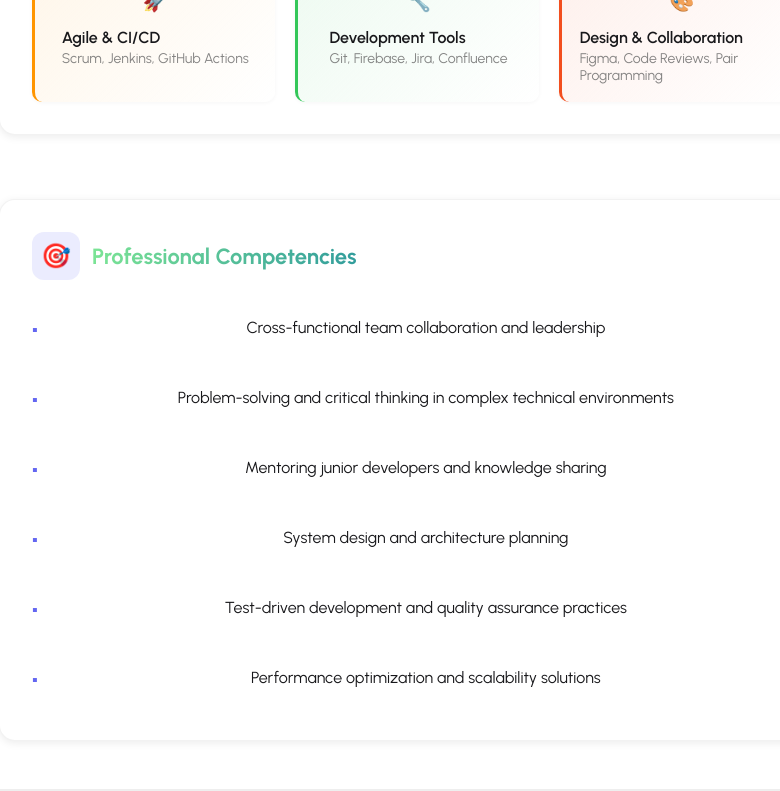
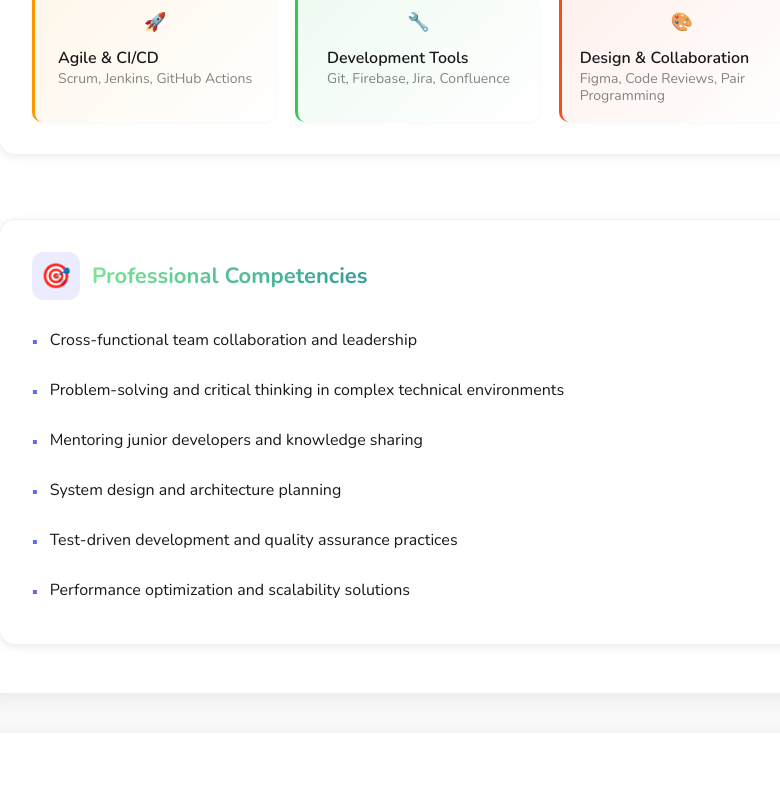
Before and after one commit to chawatvish/chawatvish.github.io, a React (Vite) app: page / in a window 1280 px wide. Shown: the part 3561-4352 px from the top of the page, without its empty margins (223-1003 px from the left). Built offline with nearby package versions, Linux system fonts and the light colour scheme.

Commit message:
Update skill css

```diff
--- a/src/index.css
+++ b/src/index.css
@@ -1,9 +1,9 @@
-@import url('https://fonts.googleapis.com/css2?family=Urbanist:ital,wght@0,100..900;1,100..900&display=swap');
+@import url('https://fonts.googleapis.com/css2?family=Nunito:ital,wght@0,200..1000;1,200..1000&display=swap');
 @import 'tailwindcss';
 
 /* ===== CSS VARIABLES ===== */
 :root {
-  --font-family: 'Urbanist', sans-serif;
+  --font-family: 'Nunito', sans-serif;
   --bg-light: #fafafa;
   --text-light: #18181b;
   --bg-dark: #18181b;
@@ -487,14 +487,27 @@
 }
 
 .dark .enhanced-skill-card {
-  background: rgba(255, 255, 255, 0.02);
-  border-left-color: currentColor;
+  background: rgba(35, 35, 42, 0.8) !important;
+  border: 1px solid rgba(75, 85, 99, 0.3);
+  box-shadow: 0 2px 8px rgba(0, 0, 0, 0.4);
+}
+
+.dark .enhanced-skill-card:hover {
+  background: rgba(35, 35, 42, 0.95) !important;
+  border-color: rgba(75, 85, 99, 0.5);
+  box-shadow: 0 4px 16px rgba(0, 0, 0, 0.5);
 }
 
 .enhanced-skill-card .skill-icon {
-  font-size: 20px;
+  font-size: 16px;
   margin-bottom: 0;
   flex-shrink: 0;
+}
+
+@media (min-width: 768px) {
+  .enhanced-skill-card .skill-icon {
+    font-size: 18px;
+  }
 }
 
 .skill-content {
@@ -524,6 +537,11 @@
   font-weight: 400;
   line-height: 1.2;
   opacity: 0.8;
+}
+
+.dark .skill-details {
+  color: #bbb;
+  opacity: 0.9;
 }
 
 .dark .skill-details {
@@ -567,14 +585,14 @@
 .competency-list {
   display: flex;
   flex-direction: column;
-  gap: 12px;
+  gap: 8px;
 }
 
 .competency-item {
   display: flex;
   align-items: flex-start;
   gap: 12px;
-  padding: 12px 0;
+  padding: 6px 0;
 }
 
 .competency-bullet {
@@ -590,6 +608,7 @@
   font-size: 15px;
   line-height: 1.5;
   flex: 1;
+  text-align: left;
 }
 
 .dark .competency-text {
@@ -598,7 +617,7 @@
 
 @media (min-width: 768px) {
   .competency-item {
-    padding: 16px 0;
+    padding: 8px 0;
   }
 
   .competency-text {
```
